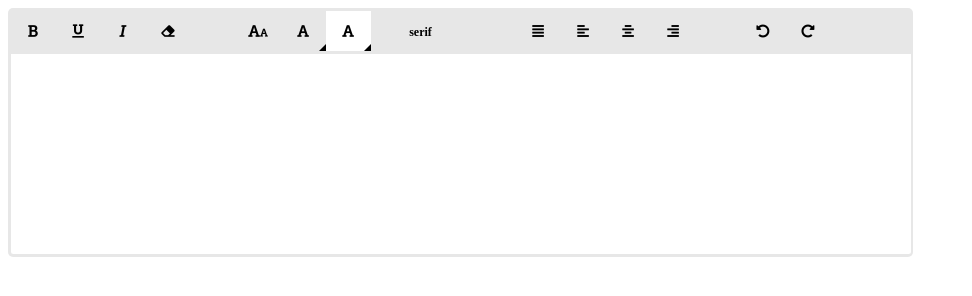
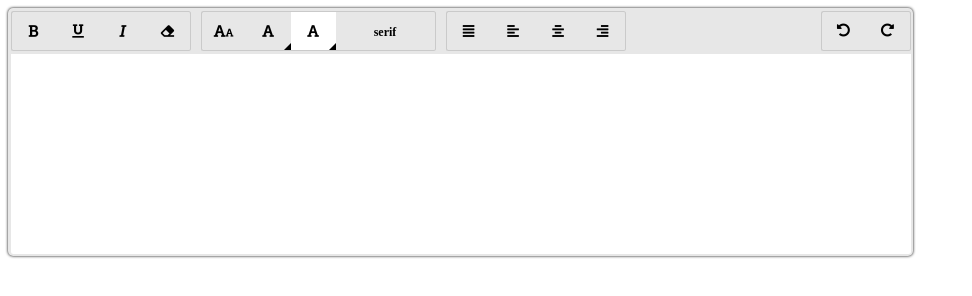
Before and after one commit to jonathanmorales990/editable-note-js, a plain HTML site: page index.html in a window 1280 px wide. Shown: the whole page, without its empty margins (0-972 px from the left). Drawn offline with Linux system fonts and the light colour scheme.

Commit message:
redo undo and clear style buttons creates, new layout for buttons

```diff
--- a/index.html
+++ b/index.html
@@ -20,8 +20,8 @@
 					'align-left',
 					'align-center',
 					'align-right',
+					'redo',
 					'undo',
-					'redo'
 				],
 				fontFamily: [
 					'serif',
@@ -293,21 +293,21 @@
 						attr.value = 'editable-note-button fa fa-'+elementType+'-alt';
 						node.setAttributeNode(attr);
 						node.addEventListener('click', this.setEventType, false);
-						node.eventType = 'justifyFull';
+						node.eventType = 'redo';
 						break;
 					case 'undo':
 						attr = document.createAttribute('class');
 						attr.value = 'editable-note-button fa fa-'+elementType+'-alt';
 						node.setAttributeNode(attr);
 						node.addEventListener('click', this.setEventType, false);
-						node.eventType = 'justifyFull';
+						node.eventType = 'undo';
 						break;
 					case 'eraser':
 						attr = document.createAttribute('class');
 						attr.value = 'editable-note-button fa fa-'+elementType;
 						node.setAttributeNode(attr);
 						node.addEventListener('click', this.setEventType, false);
-						node.eventType = 'justifyFull';
+						node.eventType = 'removeFormat';
 						break;
 
 				}
@@ -449,6 +449,7 @@
 		#editable-note-container {
 			display: inline-block;
 			padding: 2.5px;
+			box-shadow: 0px 0px 3px 0px black;
 			background-color: #e7e7e7;
     		border-radius: 5px;
 		}
@@ -477,14 +478,57 @@
 			background-color: #e7e7e7;
 			transition: background-color 0.4s linear;
 		}
+		div#editable-note-container button.font-family,
+		div#editable-note-container button {
+			border-top: solid 1px #cacaca;
+			border-bottom: solid 1px #cacaca;
+		}
+		div#editable-note-container button:nth-child(1) {
+			border-left: solid 1px #cacaca;
+			border-top-left-radius: 2.5px;
+			border-bottom-left-radius: 2.5px;
+		}
 		div#editable-note-container button:nth-child(4) {
-			margin-right: 45px;
+			border-right: solid 1px #cacaca;
+			border-top-right-radius: 2.5px;
+			border-bottom-right-radius: 2.5px;
+			margin-right: 10px;
+		}
+		div#editable-note-container button:nth-child(5) {
+			border-left: solid 1px #cacaca;
+			border-top-left-radius: 2.5px;
+			border-bottom-left-radius: 2.5px;
 		}
 		div#editable-note-container button:nth-child(8) {
-			margin-right: 45px;
+			border-right: solid 1px #cacaca;
+			border-top-right-radius: 2.5px;
+			border-bottom-right-radius: 2.5px;
+			margin-right: 10px;
+		}
+		div#editable-note-container button:nth-child(9) {
+			border-left: solid 1px #cacaca;
+			border-top-left-radius: 2.5px;
+			border-bottom-left-radius: 2.5px;
 		}
 		div#editable-note-container button:nth-child(12) {
-			margin-right: 45px;
+			border-right: solid 1px #cacaca;
+			border-top-right-radius: 2.5px;
+			border-bottom-right-radius: 2.5px;
+			margin-right: 10px;
+		}
+		div#editable-note-container button:nth-child(14) {
+			border-left: solid 1px #cacaca;
+			border-top-left-radius: 2.5px;
+			border-bottom-left-radius: 2.5px;
+			position: relative;
+			float: right;
+		}
+		div#editable-note-container button:nth-child(13) {
+			border-right: solid 1px #cacaca;
+			border-top-right-radius: 2.5px;
+			border-bottom-right-radius: 2.5px;
+			position: relative;
+			float: right;
 		}
 		#editable-note-container > button:hover {
 			background-color: #dfdfdf;
@@ -497,13 +541,14 @@
 			background-color: #dfdfdf;
 		}
 		#editable-note-container > button > label {
-			line-height: 40px;
+			line-height: 38px;
 			display: block;
 		}
 		#editable-note-container > button.font-family > label {
 			padding: 0px 10px 0px 10px;
 			width: auto !important;
 			min-width: 40px;
+			line-height: 40px;
 		}
 		#editable-note-container > button, #editable-note-container > button > label {
 			cursor: pointer;
```
